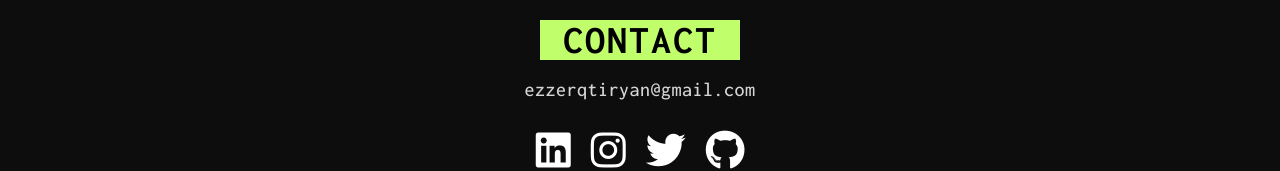
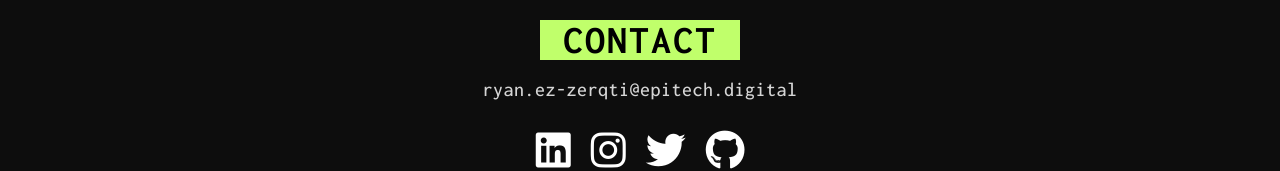
Before and after one commit to RyanNeTw/RyanNeTw.github.io, a plain HTML site: page index.html in a window 1280 px wide. Shown: the part 1789-1960 px from the top of the page. Drawn offline with nearby package versions, Linux system fonts and the light colour scheme.

Commit message:
modif mail

```diff
--- a/index.html
+++ b/index.html
@@ -165,7 +165,7 @@
         <div class="contact-div">
             <h1>Contact</h1>
         </div>
-        <p>ezzerqtiryan@gmail.com</p>
+        <p>ryan.ez-zerqti@epitech.digital</p>
         <div>
             <a href="https://www.linkedin.com/in/ryan-ez-zerqti-964396236/" target="_blank"><i id="media" class="fab fa-linkedin"></i></a>
             <a href="https://www.instagram.com/ryan.ezz/?hl=fr" target="_blank"><i id="media" class="fab fa-instagram"></i></a>
```
Also changed, not shown: 1 other file.
